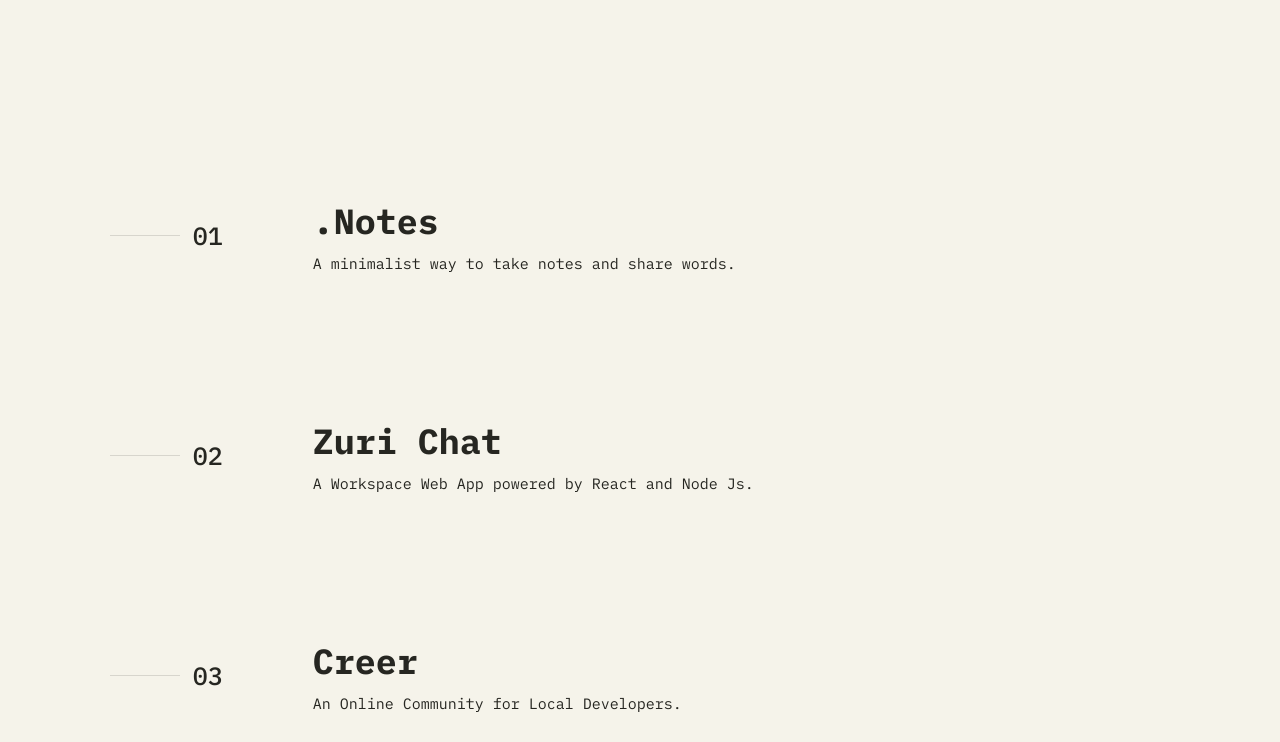
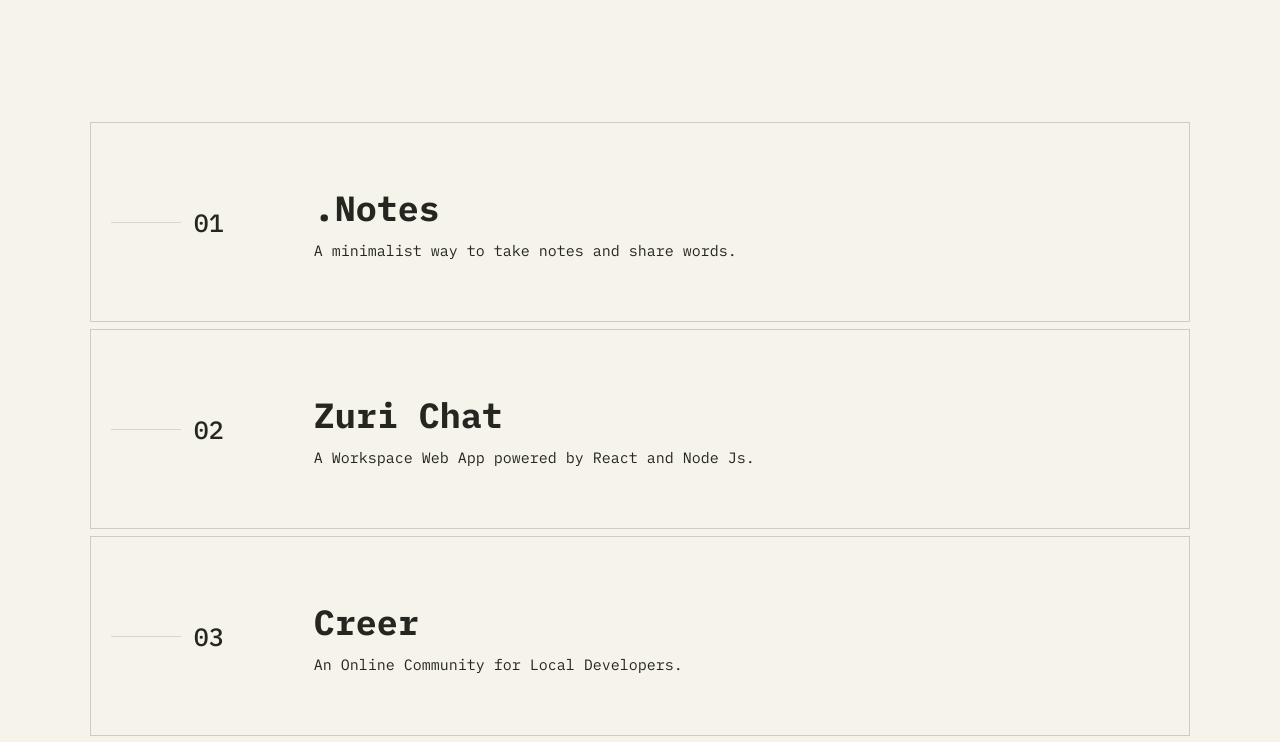
Before and after one commit to ImieboGodson/portfolio-v1.0, a React (Create React App) app: page / in a window 1280 px wide. Shown: the part 2380-3122 px from the top of the page. Built offline with nearby package versions, Linux system fonts and the light colour scheme.

Commit message:
project section cleanup

```diff
--- a/src/components/project/project.scss
+++ b/src/components/project/project.scss
@@ -1,11 +1,10 @@
 .project {
     height: 200px;
-    margin-top: 20px;
+    margin-top: 7px;
     padding: 5px 20px;
     color: #262621;
     background-color: hsl(49, 37%, 94%);
-    // border: 2px solid #33332d;
-    // box-shadow: 1px 3px #33332d;
+    border: 1px solid #ccccc4;
     border-radius: -50px;
     transition: .5s ease;
     cursor: pointer;
--- a/src/data.js
+++ b/src/data.js
@@ -4,7 +4,7 @@
         title: ".Notes",
         name: ".Notes",
         tagline: 'A minimalist way to take notes and share words.',
-        discription: ``,
+        discription: `This project is a result of experimental thoughts of what the idea notes app should feel and function like. It will continue to evolve and take different shapes and style, as I continue to redefine what the idea notes app is to me. The goal is to create a notes application I am continuously happy to use and maintain.`,
         tools: ['ReactJS', 'HTML5', 'CSS3'],
         githubLink: 'https://github.com/ImieboGodson/notes-app',
         liveLink: '',
```
